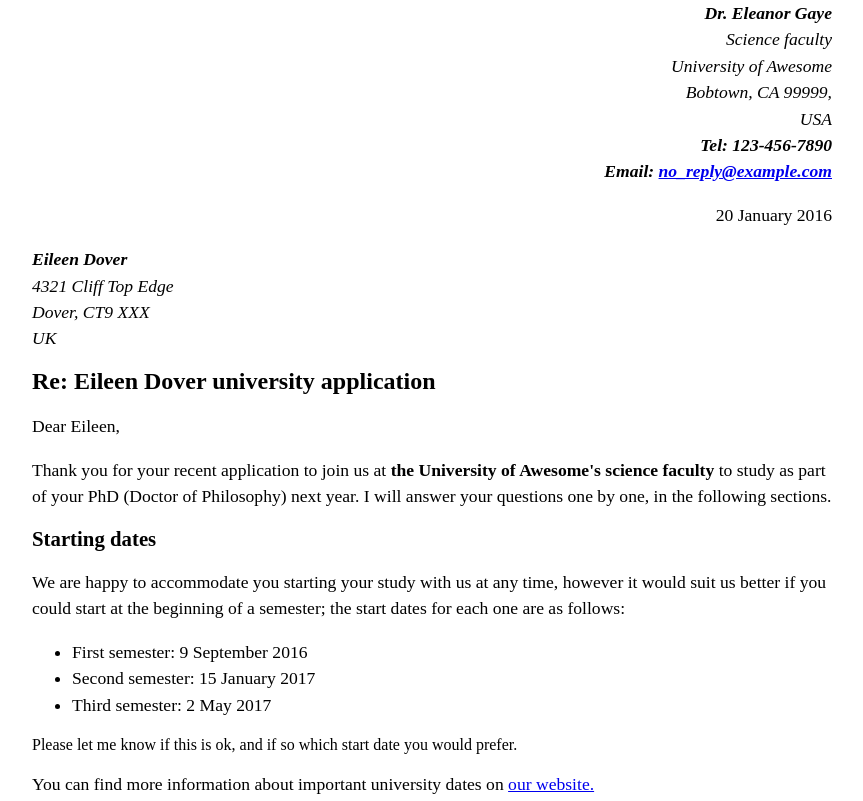
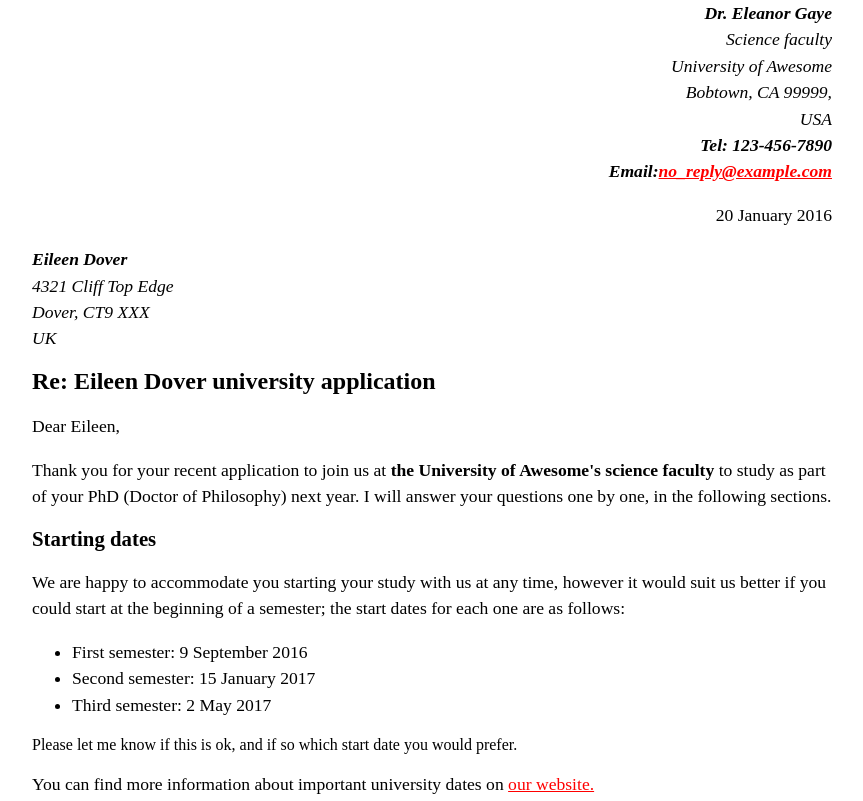
Before and after one commit to VickyPav/letter, a plain HTML site: page letter.html in a window 1280 px wide. Shown: the top 801 px of the page, without its empty margins (208-1071 px from the left). Drawn offline with Linux system fonts and the light colour scheme.

Commit message:
Add files via upload

```diff
--- a/letter.html
+++ b/letter.html
@@ -6,6 +6,20 @@
     <meta name="Dr. Eleanor Gaye" content="width=device-width, initial-scale=1.0">
     <title>Letter</title>
     <link rel="stylesheet" href="text.css">
+    <style>
+      a {
+        color:red;
+      }
+      a:link {
+        color: red;
+      }
+      a:visited{
+        color:orange;
+      }
+      a:hover {
+        color:green;
+      }
+    </style>
 </head>
 <body>
    <address class="sender-column">
@@ -15,7 +29,7 @@ University of Awesome<br>
 Bobtown, CA 99999,<br>
 USA<br>
 <strong>Tel: 123-456-7890</strong><br>
-<strong>Email: <a href="mailto:no_reply@example.com">no_reply@example.com</a></strong><br>
+<strong>Email:<a href="mailto:no_reply@example.com" >no_reply@example.com</a></strong><br>
 </address>
 
 <p class="sender-column"><time datetime="2016-01-20"> 20 January 2016</time></p>
```
